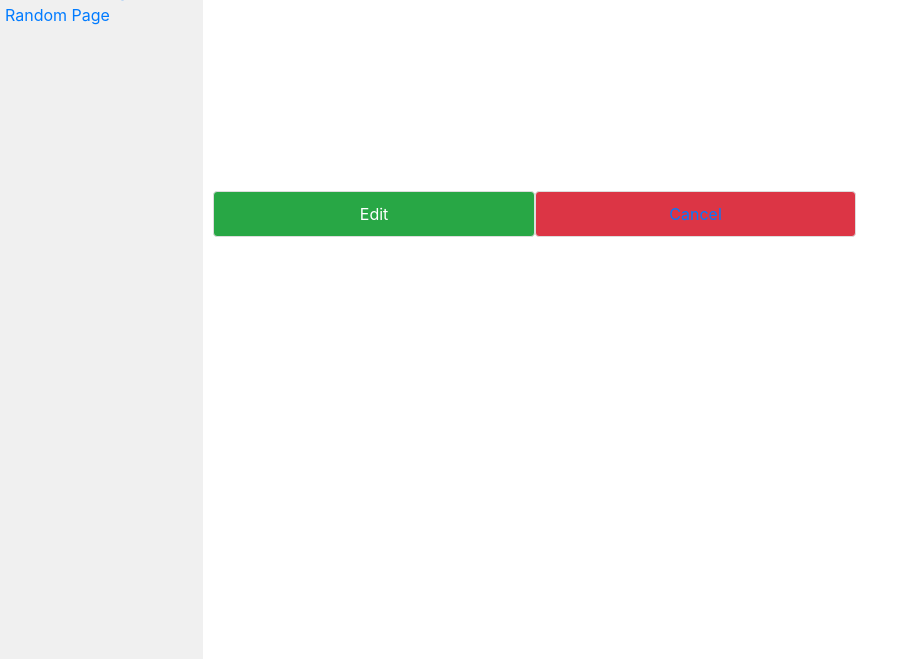
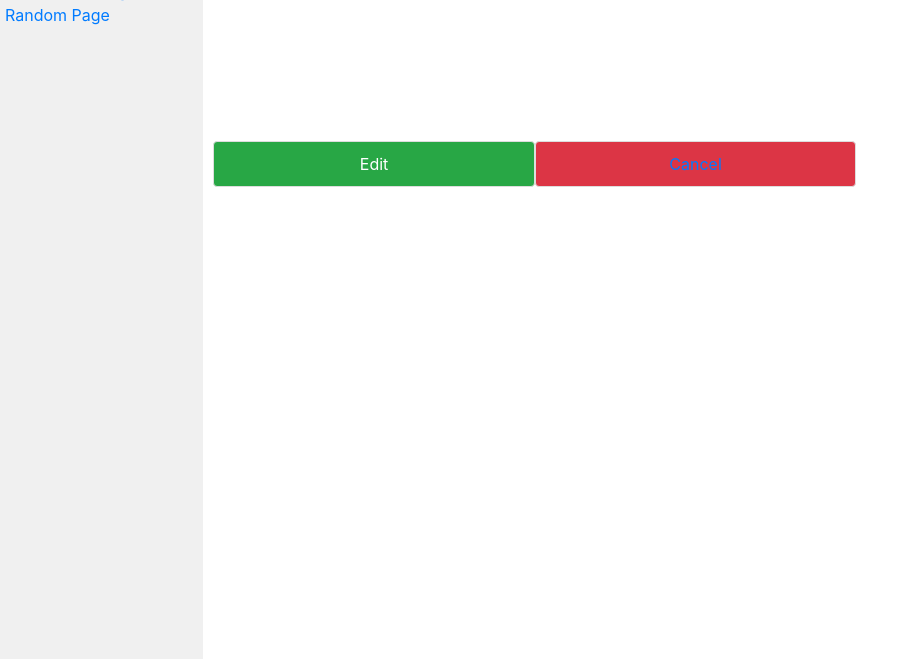
Before and after one commit to gracebcorrea/Project1---Wiki, a Django app: page /wiki/1 in a window 1280 px wide. Shown: the part 141-800 px from the top of the page, without its empty margins (0-913 px from the left). Run offline with Django 3.2, Linux system fonts and the light colour scheme; some libraries are stand-ins or nearby versions.

Commit message:
Update EntryPage.html

```diff
--- a/wiki/encyclopedia/templates/encyclopedia/EntryPage.html
+++ b/wiki/encyclopedia/templates/encyclopedia/EntryPage.html
@@ -21,7 +21,7 @@
   so i found this way to pass the info i want without having to search for the file again
  -->
 
-<form class="form-inline" style="position:relative; top:150px"
+<form class="form-inline" style="position:relative; top:100px"
       action="{% url 'encyclopedia:EditPage' %}"  method="post" >
     {% csrf_token %}
 
```
